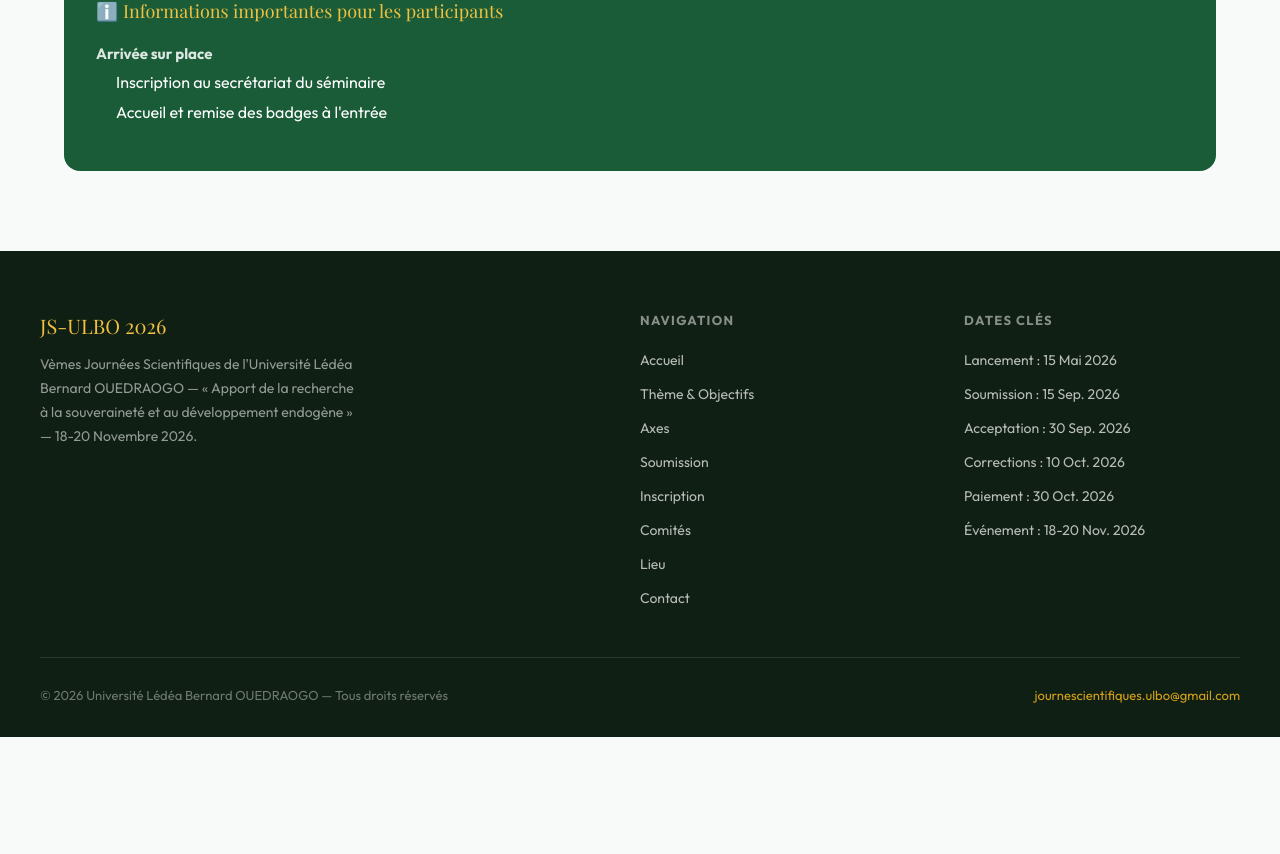
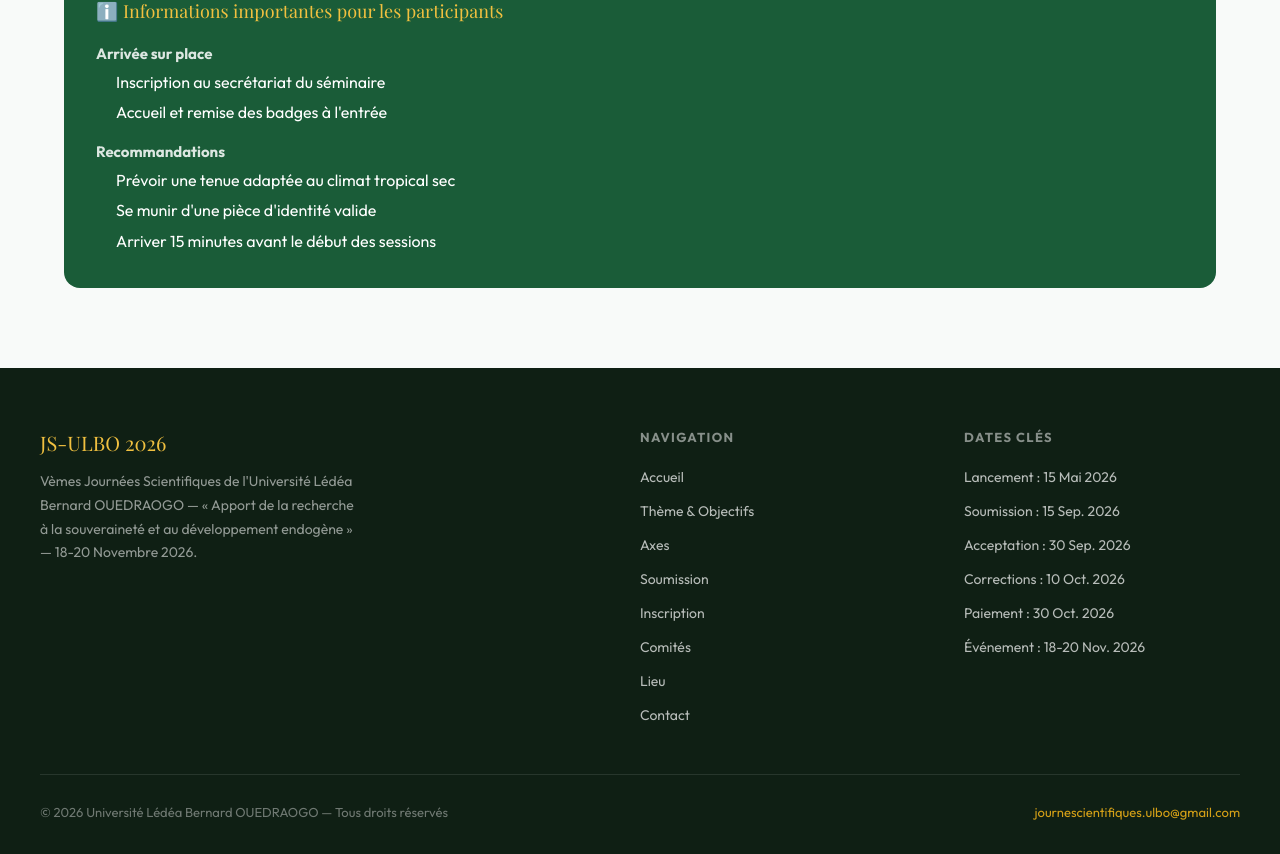
Before and after one commit to TOUGMA19/Journ-e-Scientifique-de-ULBO, a React (Vite) app: page /lieu in a window 1280 px wide. Shown: the part 1635-2489 px from the top of the page. Before the commit the page ends 2372 px from the top, so only its background shows below. Built offline with nearby package versions, Linux system fonts and the light colour scheme; a web font is replaced by a local one.

Commit message:
Update lieu.tsx

```diff
--- a/src/routes/lieu.tsx
+++ b/src/routes/lieu.tsx
@@ -142,6 +142,12 @@ function Lieu() {
           <li>Inscription au secrétariat du séminaire</li>
           <li>Accueil et remise des badges à l'entrée</li>
         </ul>
+        <p><strong>Recommandations</strong></p>
+        <ul style={{ lineHeight: 1.9, paddingLeft: 20 }}>
+          <li>Prévoir une tenue adaptée au climat tropical sec</li>
+          <li>Se munir d'une pièce d'identité valide</li>
+          <li>Arriver 15 minutes avant le début des sessions</li>
+        </ul>
       </div>
     </div>
   );
```
